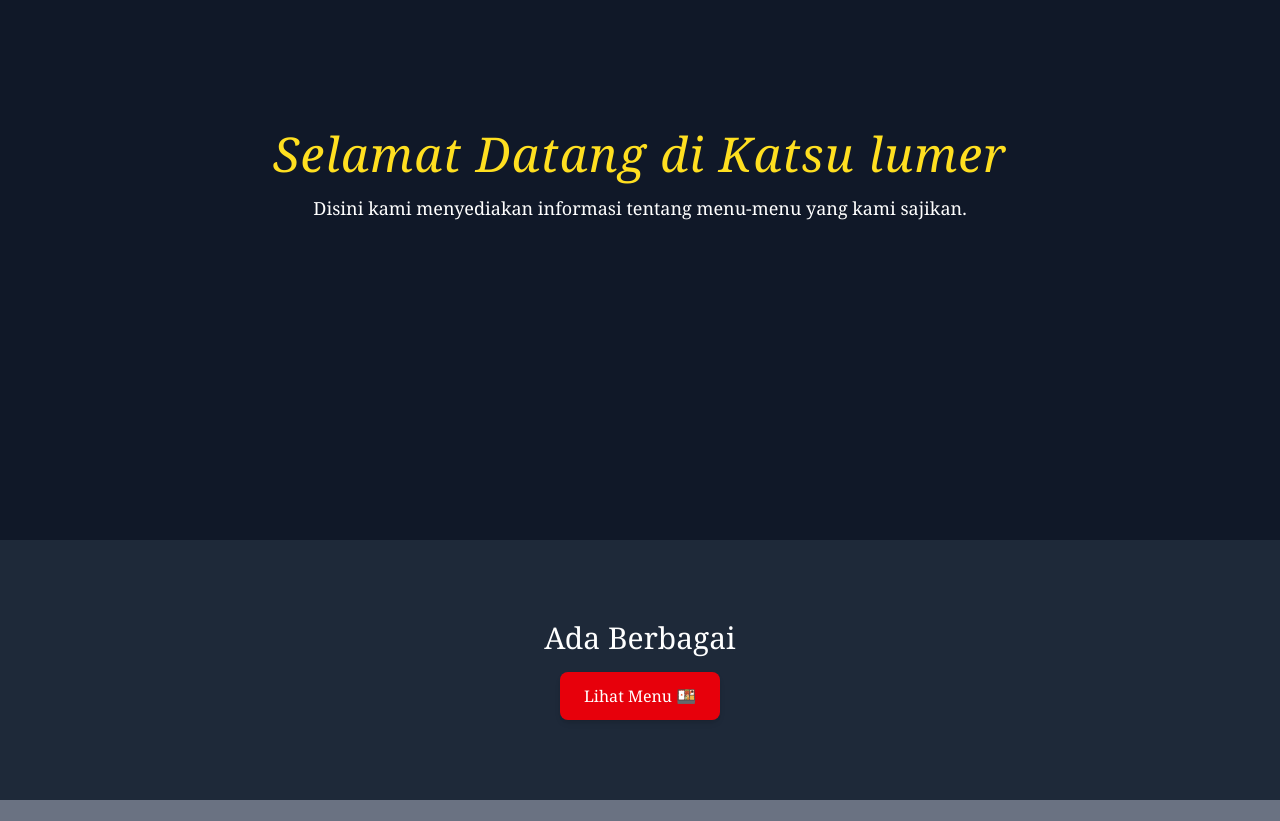
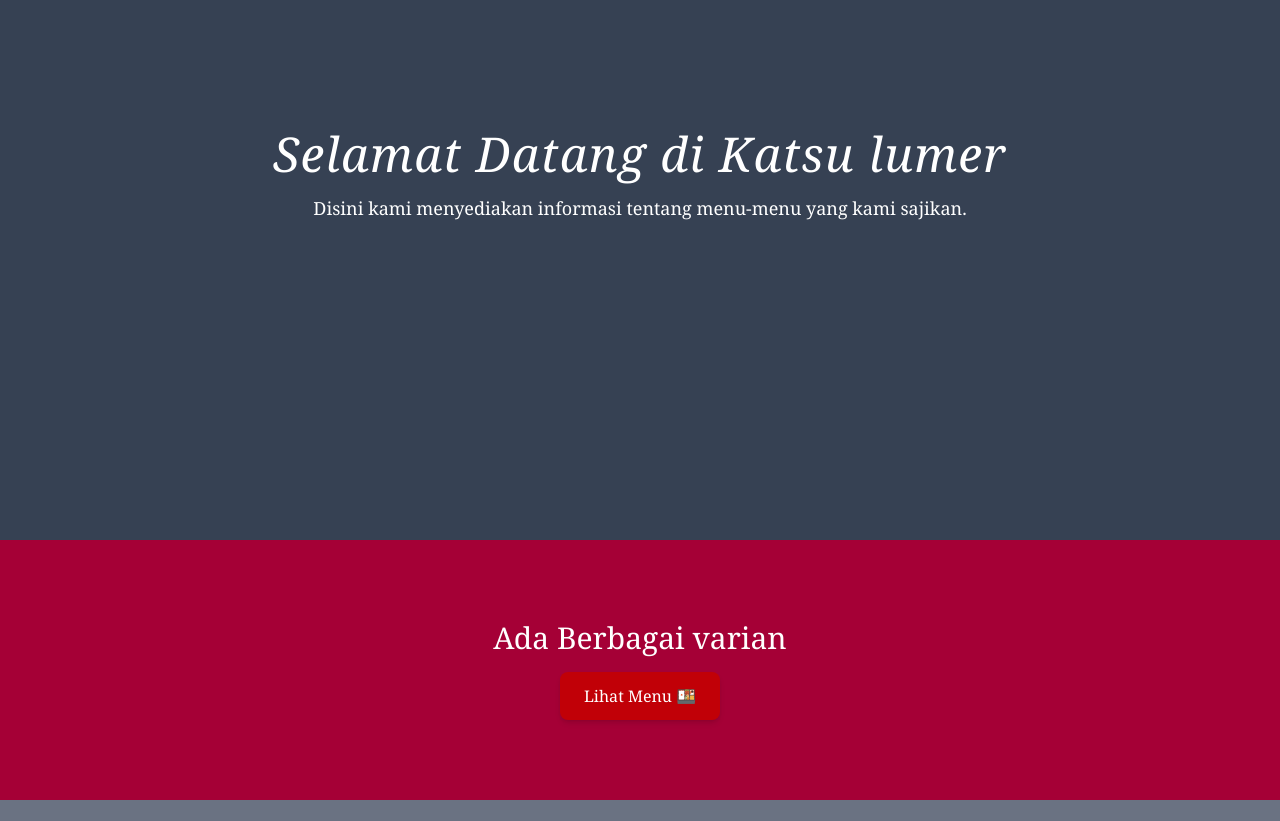
Before and after one commit to d2ikr1abadi/web_companny, a plain HTML site: page index.html in a window 1280 px wide. Shown: the part 260-1081 px from the top of the page. Drawn offline with nearby package versions, Linux system fonts and the light colour scheme.

Commit message:
update index

```diff
--- a/index.html
+++ b/index.html
@@ -8,35 +8,37 @@
        <script src="https://cdn.jsdelivr.net/npm/@tailwindcss/browser@4"></script>
        <script src="https://cdnjs.cloudflare.com/ajax/libs/gsap/3.12.5/gsap.min.js"></script>
 <script src="https://cdnjs.cloudflare.com/ajax/libs/gsap/3.12.5/TextPlugin.min.js"></script>
+<script src="https://unpkg.com/aos@2.3.1/dist/aos.js"></script>
+<link href="https://unpkg.com/aos@2.3.1/dist/aos.css" rel="stylesheet">
 </head>
-<body class="bg-gray-900">
+<body class="bg-gray-700">
    <header class="fixed w-full bg-transparent backdrop-blur-md shadow-lg">
     <div class="max-w-6xl mx-auto px-4 py-4 flex justify-between items-center ">
       <img src="img/logo icon.jpeg" alt="" class="w-auto h-20 rounded-lg" />
       <nav class="space-x-6 flex items-center">
-        <a href="#" class="text-white font-serif hover:bg-red-800 rounded-lg py-3 px-6">Beranda</a>
+        <a href="#" class="text-white font-serif hover:bg-red-800  rounded-lg py-3 px-6">Beranda</a>
         <a href="tentang.html" class="text-white font-serif hover:bg-red-800 rounded-lg py-3 px-6">Tentang</a>
       </nav>
     </div>
   </header>
   <!-- section -->
-<section class="h-screen flex items-center justify-center pt-24 bg-gray-900">
+<section class="h-screen flex items-center justify-center pt-24">
   <div class="text-center">
-    <h1 id="typing" class="text-5xl font-serif font-light italic tracking-wide mb-4 hero-text text-yellow-300">
+    <h1 id="typing" class="text-5xl font-serif font-light italic tracking-wide mb-4 hero-text text-white">
      Selamat Datang di Katsu lumer
     </h1>
-    <p id="typing-p" class="text-lg mb-6 text-white font-serif">
+    <p id="typing-p" class="text-lg mb-6 font-serif text-white">
       Disini kami menyediakan informasi tentang menu-menu yang kami sajikan.
     </p>
+  </div>
 
-  </div>
 </section>
 <!-- end -->
 
-<section id="kontak" class="py-20 bg-gray-800  text-center">
+<section id="kontak" class="py-20 bg-rose-800 text-center">
   <h3 id="typing-h3" class="text-3xl text-white font-serif mb-4">Ada Berbagai varian Menu</h3>
    <a href="menu.html"
-   class="menu-button inline-block px-6 py-3 bg-red-600 text-white font-serif rounded-lg shadow-md hover:bg-red-700 transition duration-300">
+   class="menu-button inline-block px-6 py-3 bg-red-700 text-white font-serif rounded-lg shadow-md hover:bg-rose-500 duration-300">
    Lihat Menu 🍱
 </a>
 
@@ -65,6 +67,7 @@
 </footer>
 
 <script>
+   AOS.init();
   // Aktifkan TextPlugin
   gsap.registerPlugin(TextPlugin);
 
```
